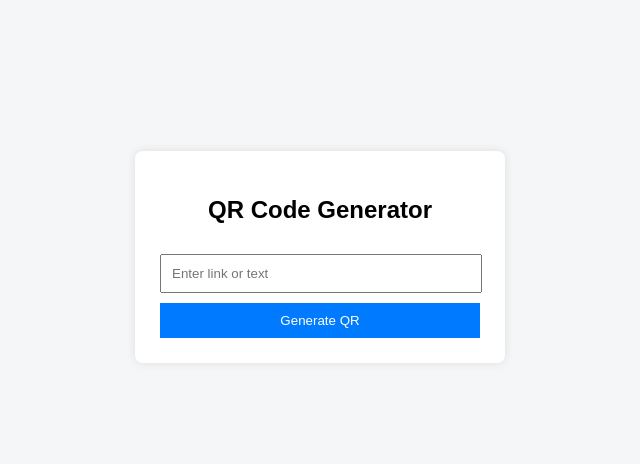
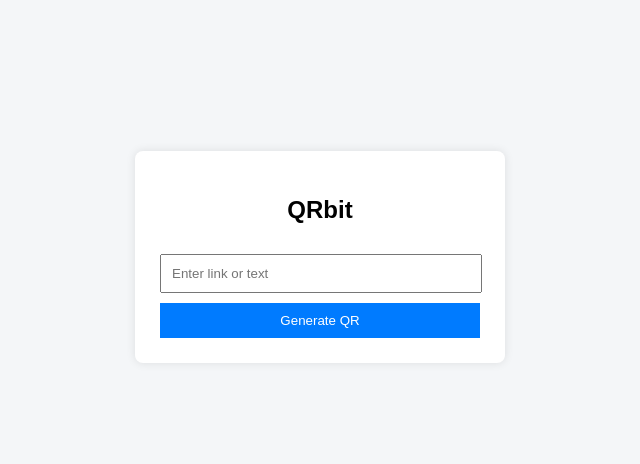
Before and after one commit to Hammad-Irshad/QR_code_project, a Flask app: page / in a window 1280 px wide. Shown: the part 151-615 px from the top of the page, without its empty margins (320-960 px from the left). Run offline with Flask 3, Linux system fonts and the light colour scheme.

Commit message:
update app name to QRbit

```diff
--- a/templates/index.html
+++ b/templates/index.html
@@ -43,7 +43,7 @@
 <body>
 
 <div class="box">
-    <h2>QR Code Generator</h2>
+    <h2>QRbit</h2>
 
     {% with messages = get_flashed_messages(with_categories=true) %}
       {% for category, message in messages %}
```
